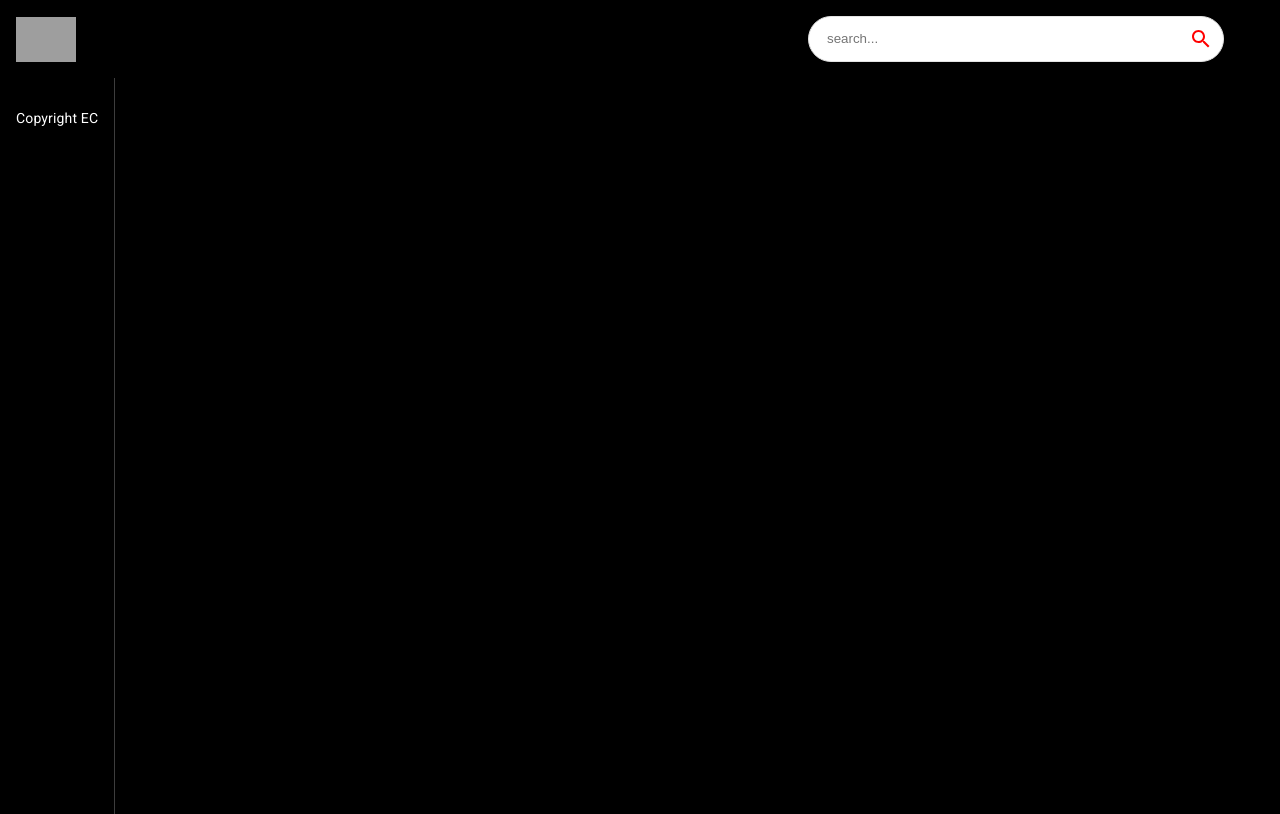
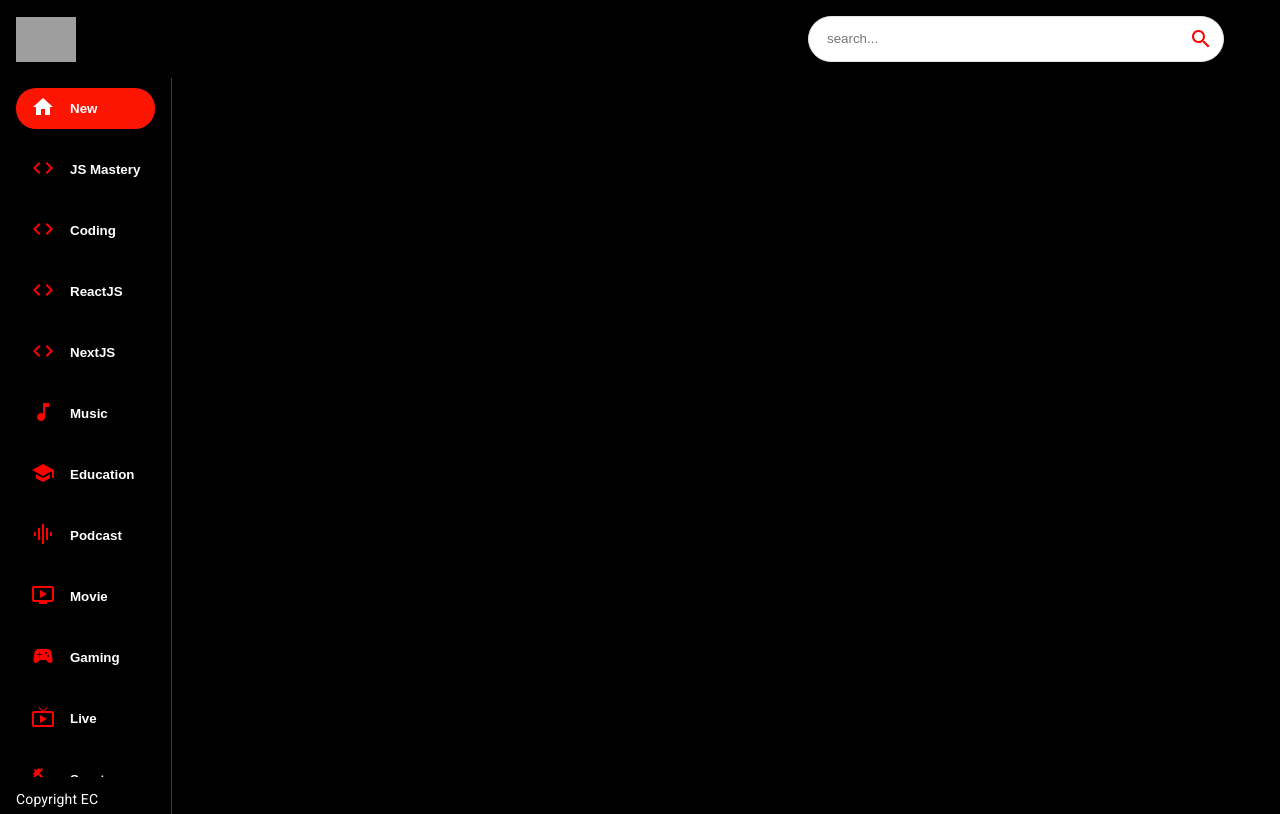
Before and after one commit to EthanCoomber/youtube_clone, a React (Create React App) app: page / in a window 1280 px wide. Built offline with nearby package versions, Linux system fonts and the light colour scheme; grey boxes are pictures that could not be loaded.

Commit message:
working on side bar

```diff
--- a/src/Components/Feed.jsx
+++ b/src/Components/Feed.jsx
@@ -1,5 +1,6 @@
 import { useState, useEffect } from 'react';
 import { Box, Stack, Typography} from "@mui/material"
+import SideBar from './SideBar';
 
 const Feed = () => {
   return (
@@ -15,7 +16,7 @@
                 px: {sx: 0, md: 2}
             }}
         >
-            Sidebar
+            <SideBar />
             <Typography
                 className="copyright"
                 variant='body2'
--- a/src/Components/SideBar.jsx
+++ b/src/Components/SideBar.jsx
@@ -1,9 +1,36 @@
-import React from 'react'
+import { Stack } from "@mui/material"
+import { categories } from "../utils/constants"
 
-const Sidebar = () => {
-  return (
-    <div>Sidebar</div>
-  )
-}
+const selectedCategory = "New";
 
-export default Sidebar
+const SideBar = () => (
+    <Stack
+        direction = "row"
+        sx={{
+            overflowY: "auto",
+            height: {sx: "auto", md:"95%"},
+            flexDirection: {md: "column"}
+        }}
+    >
+        {categories.map((category) => (
+            <button
+                className="category-btn"
+                style={{
+                    background: category.name === selectedCategory && "#FC1503",
+                    color: "white"
+                }}
+                key={category.name}
+            >
+                <span
+                    style={{
+                        color: category.name === selectedCategory ? "white" : "red",
+                        marginRight : "15px"
+                    }}
+                >{category.icon}</span>
+                <span>{category.name}</span>
+            </button>
+        ))}
+    </Stack>
+)
+
+export default SideBar
--- a/src/Components/index.js
+++ b/src/Components/index.js
@@ -4,3 +4,4 @@
 export { default as VideoDetail} from './VideoDetail';
 export { default as SearchFeed} from './SearchFeed';
 export { default as SearchBar} from './SearchBar';
+export { default as SideBar} from './SideBar';
```
